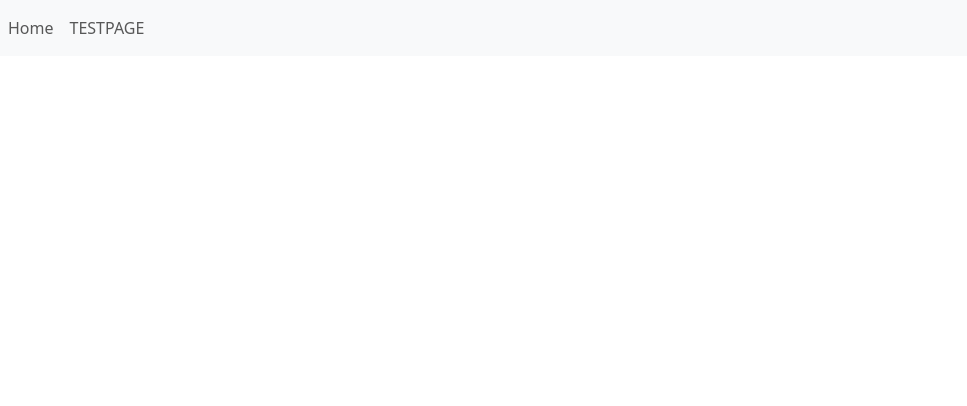
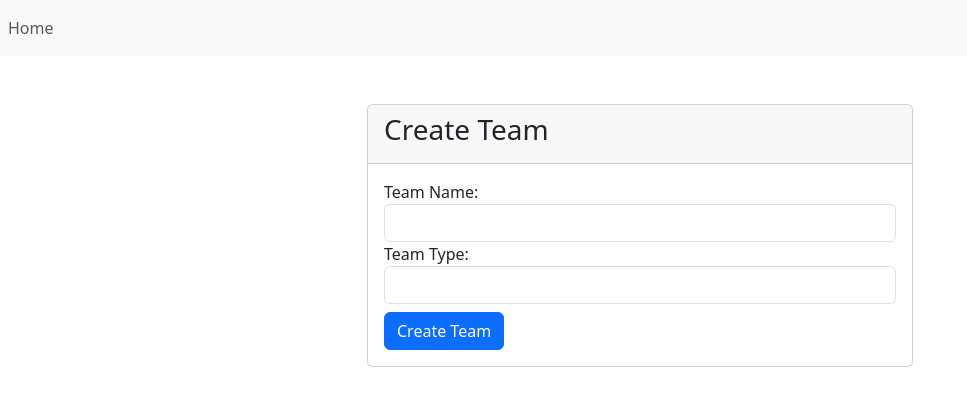
Before and after one commit to brianhitchin/PEP2, a React (Create React App) app in the folder project-neon/: page /createTeam in a window 1280 px wide. Before the commit this address had no page. Shown: the top 406 px of the page, without its empty margins (0-967 px from the left). Built offline with nearby package versions, Linux system fonts and the light colour scheme.

Commit message:
Cards and creation of team

```diff
--- a/project-neon/src/App.js
+++ b/project-neon/src/App.js
@@ -1,5 +1,6 @@
 import './App.css';
 import CreateAccount from './components/CreateAccount';
+import CreateTeam from './components/CreateTeam';
 import Home from './components/Home';
 import Login from './components/Login';
 import TestPage from './components/TestPage';
@@ -18,6 +19,7 @@ function App() {
             <Route path ='/home' element = {<Home/>} exact />
             <Route path = '/testpage' element = {<TestPage/>} exact />
             <Route path = '/create' element = {<CreateAccount/>} exact />
+            <Route path = '/createTeam' element = {<CreateTeam/>} exact />
           </Routes>
         </div>
 
--- /dev/null
+++ b/project-neon/src/components/CreateTeam.js
@@ -0,0 +1,78 @@
+import React, { useState } from 'react';
+import { useNavigate } from "react-router-dom";
+
+const CreateTeam = () => {
+
+const history = useNavigate();
+  // State to store input values
+  const [team, setTeam] = useState({
+      teamId: -1,
+      name: "",
+      type: "",
+    });
+
+    const handleChange = (event) => {
+      setTeam({
+        ...team,
+        [event.target.name]: event.target.value,
+      });
+}
+  // Function to handle form submission
+  const handleSubmit = (e) => {
+      e.preventDefault();
+
+
+
+    // USE THE API TO CREATE A TEAM HERE
+
+    alert('Team successfully created');
+    history("/home");
+  };
+
+  return (
+    <div className="container mt-5">
+      <div className="row justify-content-center">
+        <div className="col-md-6">
+          <div className="card">
+            <div className="card-header">
+              <h3>Create Team</h3>
+            </div>
+            <div className="card-body">
+              <form onSubmit={handleSubmit}>
+                <div className="form-group">
+                  <label htmlFor="teamName">Team Name:</label>
+                  <input
+                    type="text"
+                    id="teamName"
+                    className="form-control"
+                    name='name'
+                    value={team.name}
+                    onChange={handleChange}
+                    required
+                  />
+                </div>
+                <div className="form-group">
+                  <label htmlFor="teamType">Team Type:</label>
+                  <input
+                    type="text"
+                    id="teamType"
+                    className="form-control"
+                    name='type'
+                    value={team.type}
+                    onChange={handleChange}
+                    required
+                  />
+                </div>
+                <button type="submit" className="btn btn-primary mt-2">
+                  Create Team
+                </button>
+              </form>
+            </div>
+          </div>
+        </div>
+      </div>
+    </div>
+  );
+};
+
+export default CreateTeam;
--- a/project-neon/src/components/LoggedInScreen.js
+++ b/project-neon/src/components/LoggedInScreen.js
@@ -1,11 +1,54 @@
-import React from 'react';
+import React from "react";
+import { Link } from "react-router-dom";
+import { useState } from "react";
+import TeamMembers from "./TeamMembers";
 
-const LoggedInScreen = () => {
-      return (
-            <div>
+const LoggedInScreen = ({ onCreateTeam }) => {
+  const [hasTeam, setTeam] = useState(false);
 
+  const enableTrue = (e) => {
+    e.preventDefault();
+    setTeam(true);
+  };
+
+  return (
+    <div className="container mt-5">
+      <div className="row justify-content-center">
+        <div className="col-md-15"> {/* Increase the column width for a larger card */}
+          {hasTeam ? (
+            // Display a card if the user has a team
+            <div className="card h-100"> {/* Set the card height to 100% of the parent */}
+              <div className="card-header">
+                <h3>Your Team</h3>
+              </div>
+              <div className="card-body">
+                {/* Add content for the team card */}
+                <TeamMembers></TeamMembers>
+              </div>
             </div>
-      );
+          ) : (
+            // Display a message and "Create Team" button if the user doesn't have a team
+            <div className="card">
+              <div className="card-header">
+                <h3>No Team Found</h3>
+              </div>
+              <div className="card-body">
+                <p>You do not currently have a team. Please create one.</p>
+                <Link to="/createTeam">
+                  <button className="btn btn-primary" onClick={onCreateTeam}>
+                    Create Team
+                  </button>
+                </Link>
+                <button className="btn btn-danger" onClick={enableTrue}>
+                  temp: hasTeam = true
+                </button>
+              </div>
+            </div>
+          )}
+        </div>
+      </div>
+    </div>
+  );
 };
 
 export default LoggedInScreen;
--- /dev/null
+++ b/project-neon/src/components/MemberCard.js
@@ -0,0 +1,33 @@
+// MemberCard.js
+
+import React from 'react';
+
+const MemberCard = ({ member }) => {
+  const {
+    assists,
+    faults,
+    jerseyNumber,
+    name,
+    playtime,
+    scores,
+    teamId,
+  } = member;
+
+  return (
+    <div className="card mb-3">
+      <div className="card-header">
+        <h5>{name}</h5>
+      </div>
+      <div className="card-body">
+        <p>Jersey Number: {jerseyNumber}</p>
+        <p>Assists: {assists}</p>
+        <p>Faults: {faults}</p>
+        <p>Playtime: {playtime}</p>
+        <p>Scores: {scores}</p>
+        <p>Team ID: {teamId}</p>
+      </div>
+    </div>
+  );
+};
+
+export default MemberCard;
--- /dev/null
+++ b/project-neon/src/components/TeamMembers.js
@@ -0,0 +1,68 @@
+// TeamMembers.js
+
+import React, { useEffect, useState } from "react";
+import MemberCard from "./MemberCard";
+
+const TeamMembers = () => {
+  const [members, setMembers] = useState([]);
+
+  const dummyMembers = [
+    {
+      assists: 1,
+      faults: 1,
+      jerseyNumber: 1,
+      name: "One",
+      playtime: 1,
+      scores: 1,
+      teamId: 1,
+    },
+    {
+      assists: 2,
+      faults: 2,
+      jerseyNumber: 2,
+      name: "Two",
+      playtime: 2,
+      scores: 2,
+      teamId: 2,
+    },
+    {
+      assists: 3,
+      faults: 3,
+      jerseyNumber: 3,
+      name: "Three",
+      playtime: 3,
+      scores: 3,
+      teamId: 3,
+    },
+  ];
+
+  // Simulate API call
+  useEffect(() => {
+    // Replace this with your actual API call
+    const fetchData = async () => {
+      try {
+        const response = await fetch("your-api-endpoint");
+        const data = await response.json();
+        setMembers(data); // Assuming data is an array of member objects
+      } catch (error) {
+        console.error("Error fetching data:", error);
+      }
+    };
+
+    fetchData();
+  }, []);
+
+  return (
+    <div className="container mt-5">
+      <div className="row">
+        {dummyMembers.map((member) => (
+          <div key={member.id} className="col-md-6">
+            <MemberCard member={member} />
+          </div>
+        ))}
+      </div>
+    </div>
+  );
+};
+
+export default TeamMembers;
--- a/project-neon/src/components/TopNav.js
+++ b/project-neon/src/components/TopNav.js
@@ -33,23 +33,7 @@ const TopNav = () => {
               Home
             </Link>
           </li>
-          <li className="nav-item">
-            {isLoggedIn ? (
-              <>
-                <Link className="nav-link" to="/testpage">
-                  TESTPAGE
-                </Link>
-              </>
-            ) : (
-              <a
-                className="nav-link"
-                href="#"
-                onClick={() => handleItemClick("TESTPAGE")}
-              >
-                TESTPAGE
-              </a>
-            )}
-          </li>
+
         </ul>
         <ul className="navbar-nav ml-auto">
           <li className="nav-item logout">
```
